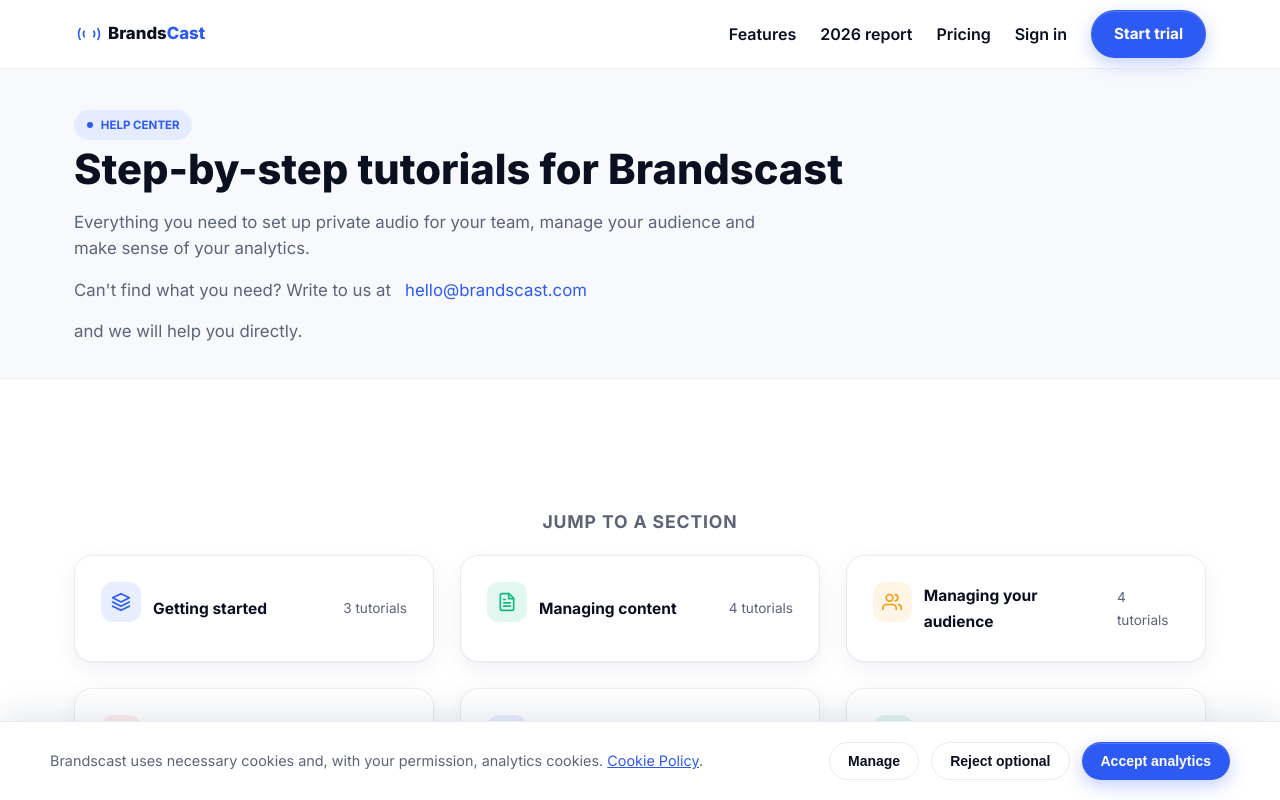
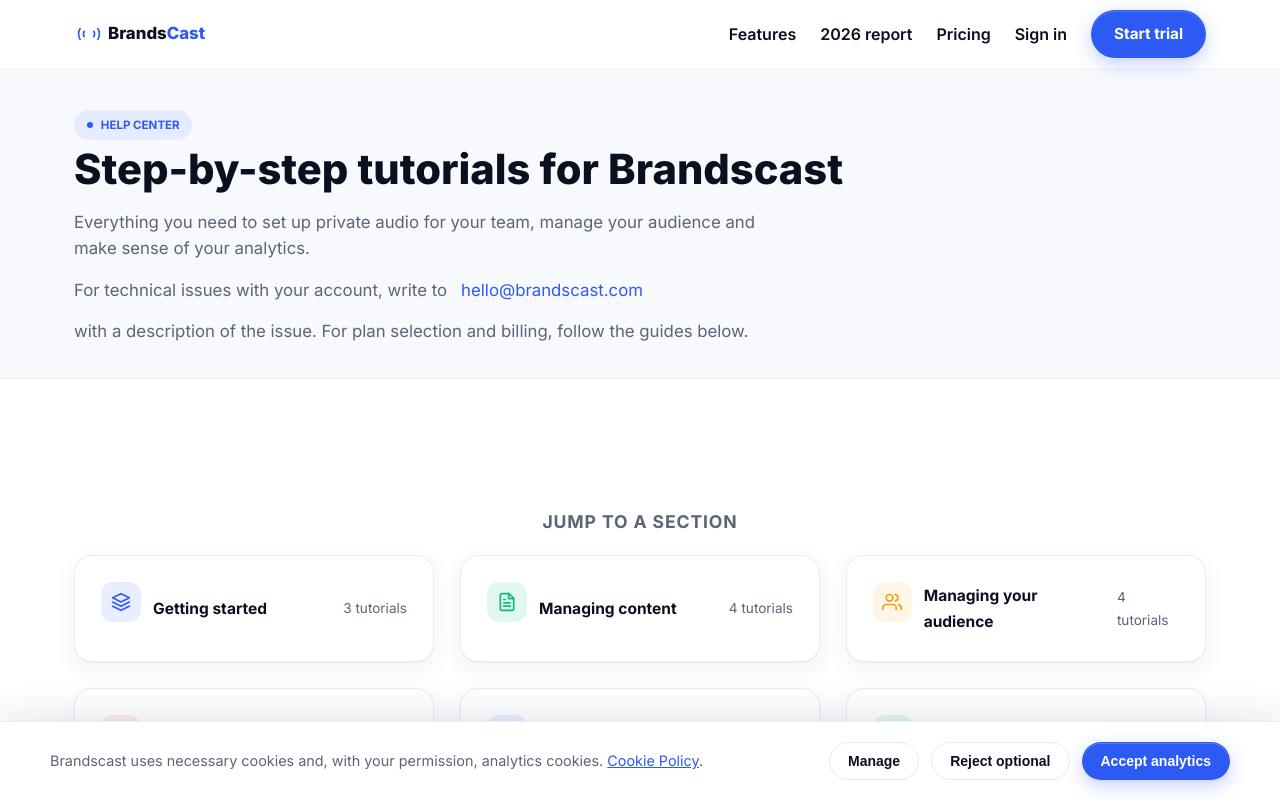
Before and after one commit to polrodriguezriu/brandscastweb, a Next.js app: page /help in a window 1280 px wide. Shown: the top 800 px of the page. Built offline with nearby package versions, Linux system fonts and the light colour scheme.

Commit message:
fix: direct general enquiries to self-service help (#44)

```diff
--- a/src/app/help/page.tsx
+++ b/src/app/help/page.tsx
@@ -378,14 +378,15 @@
             your audience and make sense of your analytics.
           </p>
           <p className="hero-meta">
-            Can&apos;t find what you need? Write to us at{" "}
+            For technical issues with your account, write to{" "}
             <a
               href="mailto:hello@brandscast.com"
               style={{ color: "var(--brand)" }}
             >
               hello@brandscast.com
             </a>{" "}
-            and we will help you directly.
+            with a description of the issue. For plan selection and billing,
+            follow the guides below.
           </p>
         </div>
       </div>
@@ -507,9 +508,10 @@
 
         <section className="cta-section">
           <div className="section-inner cta-inner">
-            <h2>Still have questions?</h2>
+            <h2>Need technical support?</h2>
             <p className="lead">
-              Send us a message and we will get back to you the same day.
+              Describe the issue and the steps that led to it. Do not include
+              passwords or private feed links.
             </p>
             <div className="cta-actions">
               <a className="btn" href="mailto:hello@brandscast.com">
--- a/src/components/FooterFull.tsx
+++ b/src/components/FooterFull.tsx
@@ -225,7 +225,7 @@
                 <CookieSettingsLink />
               </li>
               <li>
-                <a href="mailto:hello@brandscast.com">Contact</a>
+                <a href="/help/">Help center</a>
               </li>
             </ul>
           </div>
```
